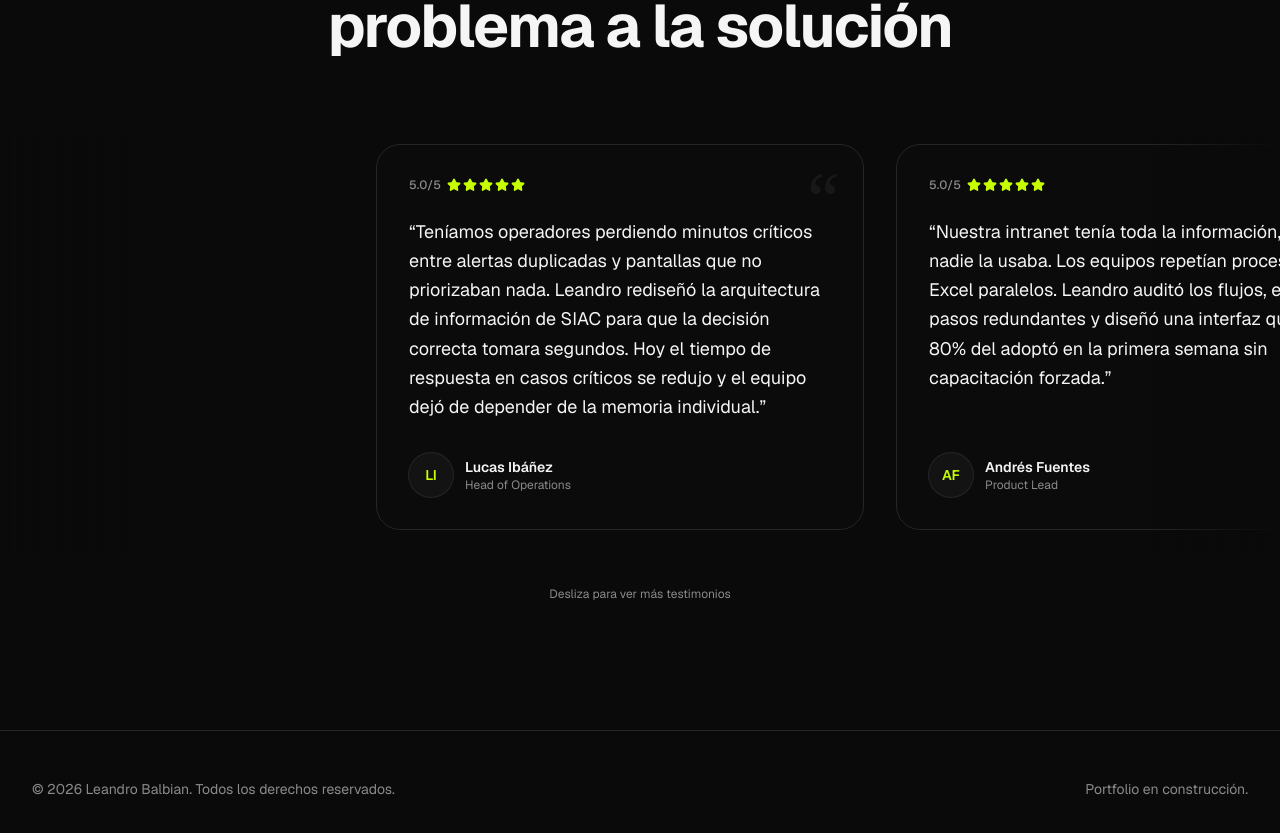
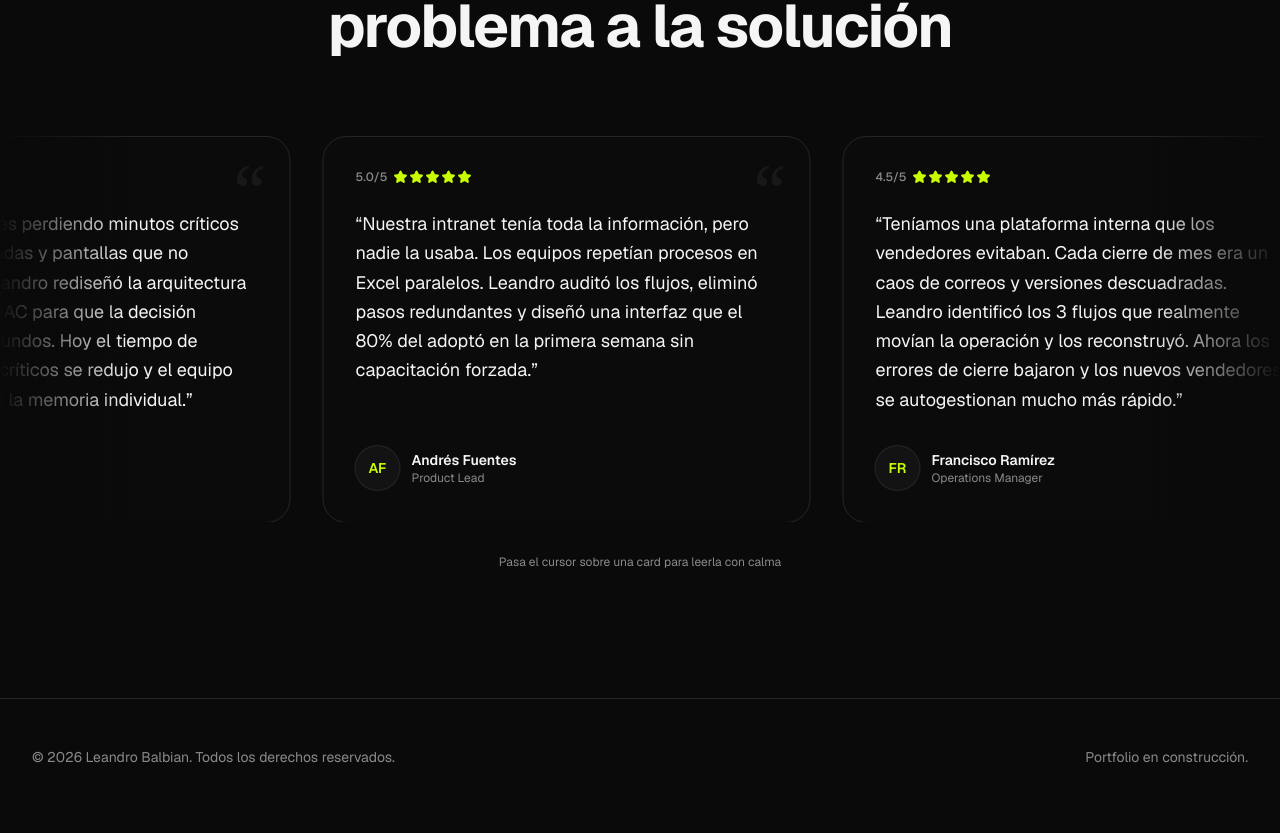
Before and after one commit to leandrodesignux-ux/Leandrobalbian, a Next.js app: page / in a window 1280 px wide. Shown: the part 6597-7430 px from the top of the page. Built offline with nearby package versions, Linux system fonts and the light colour scheme.

Commit message:
feat: add autoplay marquee to Testimonios carousel

```diff
--- a/src/components/sections/Testimonios.tsx
+++ b/src/components/sections/Testimonios.tsx
@@ -1,6 +1,6 @@
 "use client";
 
-import { useRef, useState } from "react";
+import { useEffect, useRef, useState } from "react";
 import { Container } from "@/components/ui/Container";
 import { fadeUp, staggerContainer, viewportOnce } from "@/lib/motion";
 import { testimonials } from "@/data/testimonials";
@@ -9,14 +9,22 @@ import { motion, useInView } from "framer-motion";
 import { Star } from "lucide-react";
 import Image from "next/image";
 
+const RESUME_DELAY_MS = 2000;
+const PX_PER_FRAME = 0.5;
+
 function StarRating({ rating, animate }: { rating: number; animate: boolean }) {
   const fullStars = Math.floor(rating);
   const hasHalf = rating % 1 >= 0.5;
   const total = 5;
 
   return (
-    <div className="flex items-center gap-0.5" aria-label={`${rating} de 5 estrellas`}>
-      <span className="mr-1 text-xs font-medium text-secondary">{rating.toFixed(1)}/5</span>
+    <div
+      className="flex items-center gap-0.5"
+      aria-label={`${rating} de 5 estrellas`}
+    >
+      <span className="mr-1 text-xs font-medium text-secondary">
+        {rating.toFixed(1)}/5
+      </span>
       {Array.from({ length: total }).map((_, i) => {
         const filled = i < fullStars || (i === fullStars && hasHalf);
         return (
@@ -24,7 +32,11 @@ function StarRating({ rating, animate }: { rating: number; animate: boolean }) {
             key={i}
             initial={animate ? { opacity: 0, scale: 0.5 } : false}
             animate={animate ? { opacity: 1, scale: 1 } : false}
-            transition={{ delay: i * 0.08, duration: 0.25, ease: [0.16, 1, 0.3, 1] }}
+            transition={{
+              delay: i * 0.08,
+              duration: 0.25,
+              ease: [0.16, 1, 0.3, 1],
+            }}
           >
             <Star
               className={cn(
@@ -41,29 +53,38 @@ function StarRating({ rating, animate }: { rating: number; animate: boolean }) {
 
 function TestimonialCard({
   testimonial,
+  onHover,
 }: {
   testimonial: (typeof testimonials)[number];
+  onHover: (hovered: boolean) => void;
 }) {
   const cardRef = useRef<HTMLDivElement>(null);
-  const isActive = useInView(cardRef, { amount: 0.5, once: false });
+  const isActive = useInView(cardRef, { amount: 0.3, once: false });
   const [isHovered, setIsHovered] = useState(false);
 
   return (
     <motion.div
       ref={cardRef}
       variants={fadeUp}
-      className="flex-shrink-0 snap-center px-3 md:px-4"
+      className="flex-shrink-0 px-3 md:px-4"
       style={{ width: "clamp(300px, 42vw, 520px)" }}
-      onMouseEnter={() => setIsHovered(true)}
-      onMouseLeave={() => setIsHovered(false)}
+      onMouseEnter={() => {
+        setIsHovered(true);
+        onHover(true);
+      }}
+      onMouseLeave={() => {
+        setIsHovered(false);
+        onHover(false);
+      }}
+      onTouchStart={() => onHover(true)}
+      onTouchEnd={() => onHover(false)}
     >
       <article
         className={cn(
           "relative flex h-full flex-col rounded-3xl border bg-elevated/30 p-6 transition-all duration-300 ease-[cubic-bezier(0.16,1,0.3,1)] sm:p-8",
-          isActive
-            ? "border-border opacity-100"
-            : "border-border/50 opacity-60 blur-[1px]",
-          isHovered && "-translate-y-2 border-accent/30 shadow-[0_0_40px_-12px_rgba(200,255,0,0.12)]"
+          "border-border",
+          isHovered &&
+            "-translate-y-2 border-accent/30 shadow-[0_0_40px_-12px_rgba(200,255,0,0.12)]"
         )}
       >
         {/* Decorative quote */}
@@ -101,7 +122,9 @@ function TestimonialCard({
             </span>
           )}
           <div>
-            <p className="text-sm font-semibold text-primary">{testimonial.name}</p>
+            <p className="text-sm font-semibold text-primary">
+              {testimonial.name}
+            </p>
             <p className="text-xs text-secondary">{testimonial.role}</p>
           </div>
         </div>
@@ -110,9 +133,121 @@ function TestimonialCard({
   );
 }
 
+function MarqueeCarousel({
+  children,
+  isPaused,
+}: {
+  children: React.ReactNode;
+  isPaused: boolean;
+}) {
+  const trackRef = useRef<HTMLDivElement>(null);
+  const containerRef = useRef<HTMLDivElement>(null);
+  const [translateX, setTranslateX] = useState(0);
+  const [isDragging, setIsDragging] = useState(false);
+  const lastInteractionRef = useRef<number>(0);
+  const loopWidthRef = useRef<number>(0);
+  const dragStartRef = useRef<{ x: number; translate: number } | null>(null);
+  const velocityRef = useRef(PX_PER_FRAME);
+
+  useEffect(() => {
+    const measure = () => {
+      if (trackRef.current) {
+        loopWidthRef.current = trackRef.current.scrollWidth / 2;
+      }
+    };
+    measure();
+    window.addEventListener("resize", measure);
+    return () => window.removeEventListener("resize", measure);
+  }, []);
+
+  useEffect(() => {
+    let rafId: number;
+
+    const animate = () => {
+      setTranslateX((prev) => {
+        if (isPaused || isDragging) return prev;
+        if (Date.now() - lastInteractionRef.current < RESUME_DELAY_MS)
+          return prev;
+
+        const width = loopWidthRef.current;
+        if (!width) return prev;
+
+        let next = prev - velocityRef.current;
+        if (Math.abs(next) >= width) {
+          next = next + width;
+        }
+        return next;
+      });
+      rafId = requestAnimationFrame(animate);
+    };
+
+    rafId = requestAnimationFrame(animate);
+    return () => cancelAnimationFrame(rafId);
+  }, [isPaused, isDragging]);
+
+  const handlePointerDown = (e: React.PointerEvent) => {
+    setIsDragging(true);
+    dragStartRef.current = {
+      x: e.clientX,
+      translate: translateX,
+    };
+    lastInteractionRef.current = Date.now();
+  };
+
+  const handlePointerMove = (e: React.PointerEvent) => {
+    if (!isDragging || !dragStartRef.current) return;
+    const delta = e.clientX - dragStartRef.current.x;
+    const width = loopWidthRef.current || 0;
+    let next = dragStartRef.current.translate + delta;
+    if (width) {
+      next = ((next % width) + width) % width;
+      if (next > 0) next -= width;
+    }
+    setTranslateX(next);
+    lastInteractionRef.current = Date.now();
+  };
+
+  const handlePointerUp = () => {
+    setIsDragging(false);
+    dragStartRef.current = null;
+    lastInteractionRef.current = Date.now();
+  };
+
+  return (
+    <div
+      ref={containerRef}
+      className="relative overflow-hidden"
+      onPointerDown={handlePointerDown}
+      onPointerMove={handlePointerMove}
+      onPointerUp={handlePointerUp}
+      onPointerLeave={handlePointerUp}
+    >
+      <div
+        ref={trackRef}
+        className={cn(
+          "flex w-max will-change-transform",
+          isDragging ? "cursor-grabbing" : "cursor-grab"
+        )}
+        style={{
+          transform: `translateX(${translateX}px)`,
+          touchAction: "pan-y",
+        }}
+      >
+        {children}
+        {children}
+      </div>
+
+      {/* Fade edges */}
+      <div className="pointer-events-none absolute inset-y-0 left-0 w-16 bg-gradient-to-r from-bg to-transparent md:w-32" />
+      <div className="pointer-events-none absolute inset-y-0 right-0 w-16 bg-gradient-to-l from-bg to-transparent md:w-32" />
+    </div>
+  );
+}
+
 export function Testimonios() {
   const sectionRef = useRef<HTMLElement>(null);
   const isInView = useInView(sectionRef, { once: true, amount: 0.2 });
+  const [isPaused, setIsPaused] = useState(false);
 
   return (
     <section
@@ -123,7 +258,7 @@ export function Testimonios() {
       <Container>
         {/* Header */}
         <motion.div
-          className="mb-16 max-w-3xl text-center md:mb-20 md:mx-auto"
+          className="mb-16 max-w-3xl text-center md:mx-auto md:mb-20"
           initial="hidden"
           whileInView="visible"
           viewport={viewportOnce}
@@ -145,7 +280,7 @@ export function Testimonios() {
         </motion.div>
       </Container>
 
-      {/* Carousel */}
+      {/* Marquee Carousel */}
       <motion.div
         initial="hidden"
         whileInView="visible"
@@ -153,21 +288,15 @@ export function Testimonios() {
         variants={staggerContainer}
         className="relative"
       >
-        <div
-          className="flex overflow-x-auto px-[calc(50vw-160px)] pb-6 pt-2 [-ms-overflow-style:none] [scrollbar-width:none] [&::-webkit-scrollbar]:hidden sm:px-[calc(50vw-260px)] md:px-[calc(50vw-280px)]"
-          style={{ scrollSnapType: "x mandatory" }}
-        >
+        <MarqueeCarousel isPaused={isPaused}>
           {testimonials.map((testimonial) => (
             <TestimonialCard
               key={testimonial.name}
               testimonial={testimonial}
+              onHover={setIsPaused}
             />
           ))}
-        </div>
-
-        {/* Fade edges */}
-        <div className="pointer-events-none absolute inset-y-0 left-0 w-16 bg-gradient-to-r from-bg to-transparent md:w-32" />
-        <div className="pointer-events-none absolute inset-y-0 right-0 w-16 bg-gradient-to-l from-bg to-transparent md:w-32" />
+        </MarqueeCarousel>
       </motion.div>
 
       {/* Note */}
@@ -178,7 +307,7 @@ export function Testimonios() {
           transition={{ duration: 0.6, delay: 0.6, ease: [0.16, 1, 0.3, 1] }}
           className="mt-8 text-center text-xs text-secondary"
         >
-          Desliza para ver más testimonios
+          Pasa el cursor sobre una card para leerla con calma
         </motion.p>
       </Container>
     </section>
```
